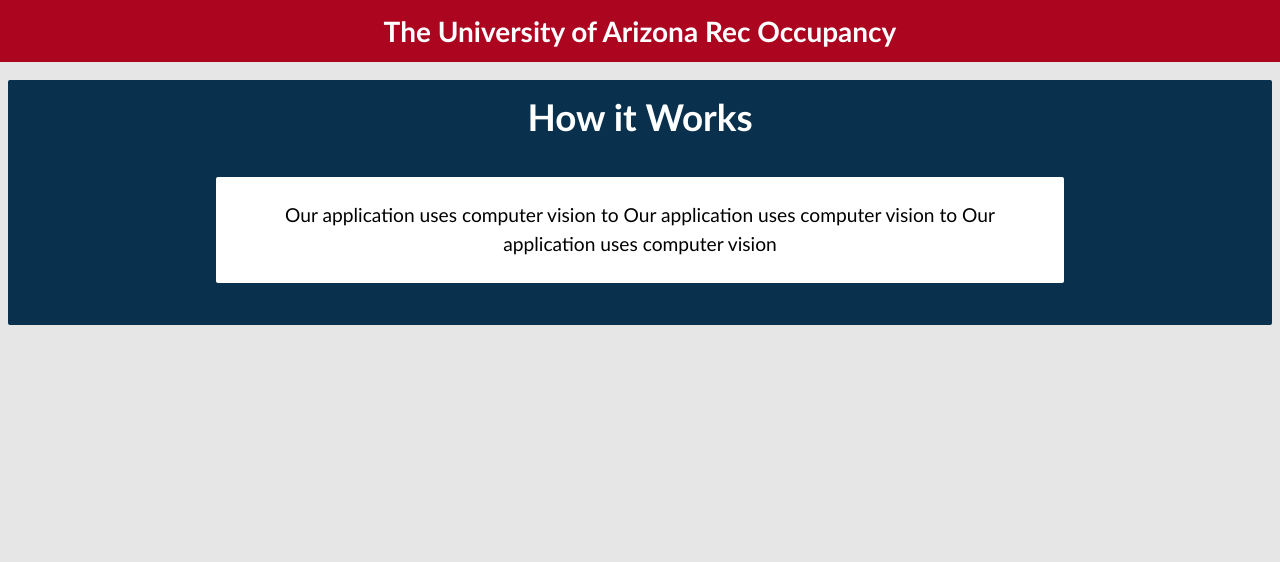
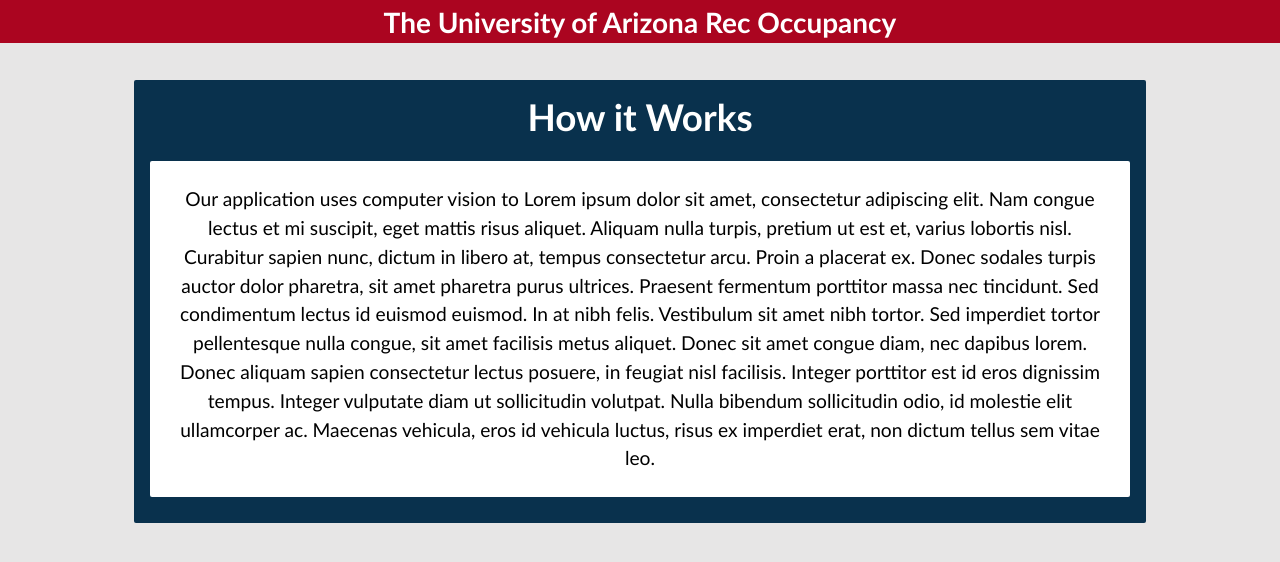
Before and after one commit to NathanK29/UARec-Congestion-Project, a React (Vite) app in the folder Frontend/: page / in a window 1280 px wide. Shown: the top 562 px of the page. Built offline with nearby package versions, Linux system fonts and the light colour scheme.

Commit message:
Frontend Changes - How it Works section

```diff
--- a/Frontend/package.json
+++ b/Frontend/package.json
@@ -9,7 +9,10 @@
     "preview": "vite preview"
   },
   "dependencies": {
+    "axios": "^1.6.8",
+    "chart.js": "^4.4.2",
     "react": "^18.2.0",
+    "react-chartjs-2": "^5.2.0",
     "react-dom": "^18.2.0"
   },
   "devDependencies": {
--- a/Frontend/src/App.jsx
+++ b/Frontend/src/App.jsx
@@ -1,5 +1,6 @@
 import Title from "./title"
 import HowItWorks from "./HowItWorks"
+import OccupancyGraph from "./OccupancyGraph";
 
 function App() {
   return (
--- a/Frontend/src/HowItWorks.css
+++ b/Frontend/src/HowItWorks.css
@@ -42,10 +42,20 @@
 
 @media (max-width: 1500px) {
     .howItWorksContainer {
-        width: 100%; /* Example: change width to 100% */
+        width: 80%; /* Example: change width to 100% */
         min-width: 0; /* Example: remove the minimum width constraint */
-        margin-left: 0;
+        margin-left: 10%;
         margin-top: 5rem; /* Adjust margin to align better in smaller windows */
         padding: 10px 0; /* Adjust padding for smaller windows */
     }
+    .howItWorksContent {
+        font-size: 1.2rem;
+        color: #000000;
+        background-color: white;
+        padding: 1.5rem;
+        text-align: center;
+        max-width: 1200px;
+        border-radius: 2px;
+        margin:1rem;
+    }
 }
--- a/Frontend/src/HowItWorks.jsx
+++ b/Frontend/src/HowItWorks.jsx
@@ -5,9 +5,16 @@
   return (
     <div className="howItWorksContainer">
       <h1 className="howItWorksText">How it Works</h1>
-      <p className="howItWorksContent">Our application uses computer vision to
-       Our application uses computer vision to Our application uses
-      computer vision</p>
+      <p className="howItWorksContent">
+        Our application uses computer vision to Lorem ipsum dolor sit amet, consectetur adipiscing elit. Nam congue lectus et mi suscipit,
+        eget mattis risus aliquet. Aliquam nulla turpis, pretium ut est et, varius lobortis nisl. Curabitur sapien nunc, dictum in libero
+        at, tempus consectetur arcu. Proin a placerat ex. Donec sodales turpis auctor dolor pharetra, sit amet pharetra purus ultrices.
+        Praesent fermentum porttitor massa nec tincidunt. Sed condimentum lectus id euismod euismod. In at nibh felis. Vestibulum sit amet
+        nibh tortor. Sed imperdiet tortor pellentesque nulla congue, sit amet facilisis metus aliquet. Donec sit amet congue diam, nec
+        dapibus lorem. Donec aliquam sapien consectetur lectus posuere, in feugiat nisl facilisis. Integer porttitor est id eros dignissim
+        tempus. Integer vulputate diam ut sollicitudin volutpat. Nulla bibendum sollicitudin odio, id molestie elit ullamcorper ac. Maecenas
+        vehicula, eros id vehicula luctus, risus ex imperdiet erat, non dictum tellus sem vitae leo.
+      </p>
     </div>
   );
 }
--- /dev/null
+++ b/Frontend/src/OccupancyGraph.jsx
@@ -0,0 +1,56 @@
+import React, { useState, useEffect } from 'react';
+import { Bar } from 'react-chartjs-2';
+import axios from 'axios';
+
+const OccupancyGraph = ({ apiUrl }) => {
+  const [chartData, setChartData] = useState({});
+
+  const fetchData = async () => {
+    try {
+      const response = await axios.get(apiUrl);
+      const data = response.data; // Assume you get an array of data structured by day and interval
+      const transformedData = transformDataForChart(data);
+      setChartData(transformedData);
+    } catch (error) {
+      console.error('Error fetching data:', error);
+    }
+  };
+
+  useEffect(() => {
+    fetchData();
+    // Set up an interval to update the data weekly
+    const intervalId = setInterval(fetchData, 604800000); // 604800000 ms = 1 week
+    return () => clearInterval(intervalId);
+  }, []);
+
+  const transformDataForChart = (data) => {
+    // Assuming data is an array of objects with each object representing a day of the week
+    // and containing an array of values for each 3-hour interval
+    return {
+      labels: data.map(day => day.label),
+      datasets: [{
+        label: 'Occupancy Rate',
+        data: data.map(day => day.values),
+        backgroundColor: 'rgba(53, 162, 235, 0.5)',
+      }]
+    };
+  };
+
+  const options = {
+    scales: {
+      y: {
+        beginAtZero: true
+      }
+    },
+    responsive: true,
+    maintainAspectRatio: false
+  };
+
+  return (
+    <div style={{ height: '400px', width: '600px' }}>
+      <Bar data={chartData} options={options} />
+    </div>
+  );
+};
+
+export default OccupancyGraph;
--- a/Frontend/src/title.css
+++ b/Frontend/src/title.css
@@ -11,6 +11,7 @@
     top: 0;
     left: 0;
     z-index: 1000;
+    height: 2.7rem;
 }
 
 .titleText {
```
Also changed, not shown: Frontend/requirements.txt (added), 1 other file (tests, documents, lock files or other folders).
